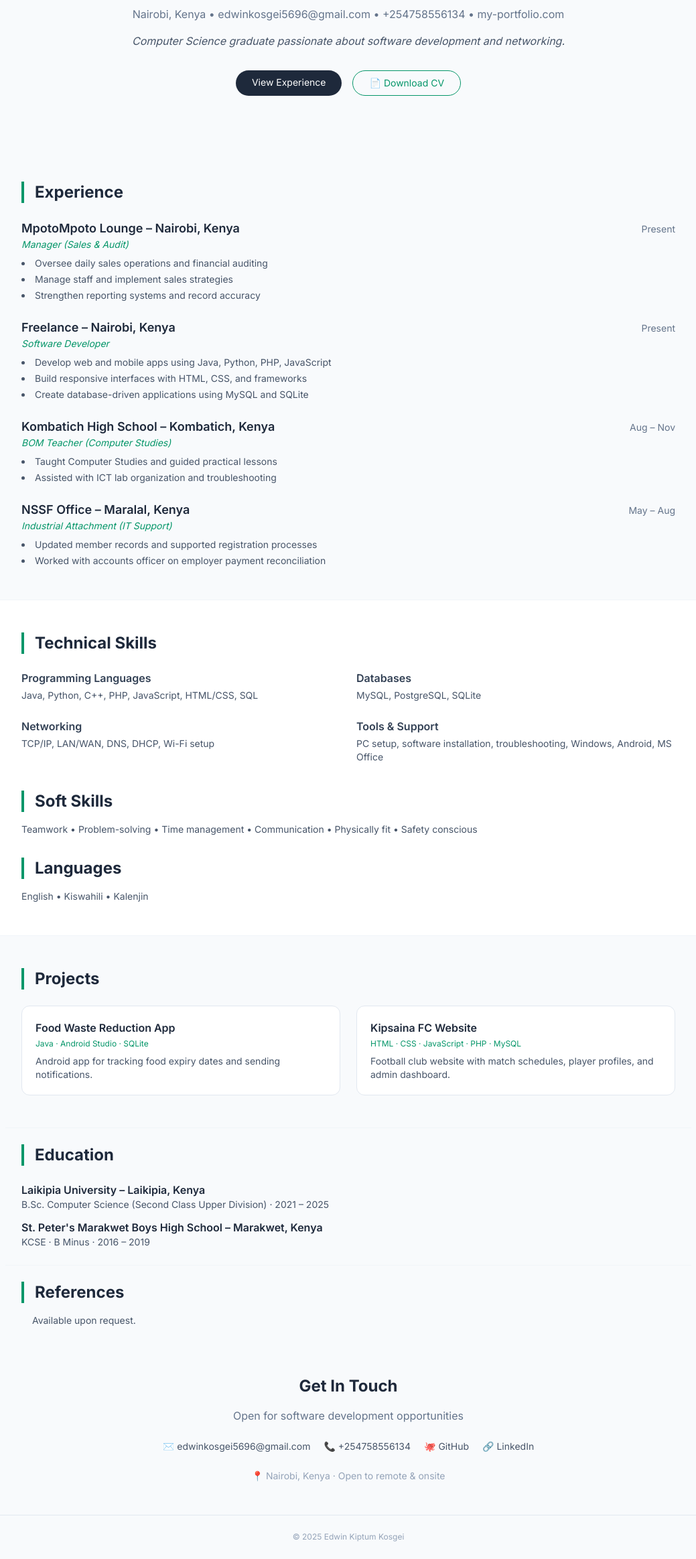
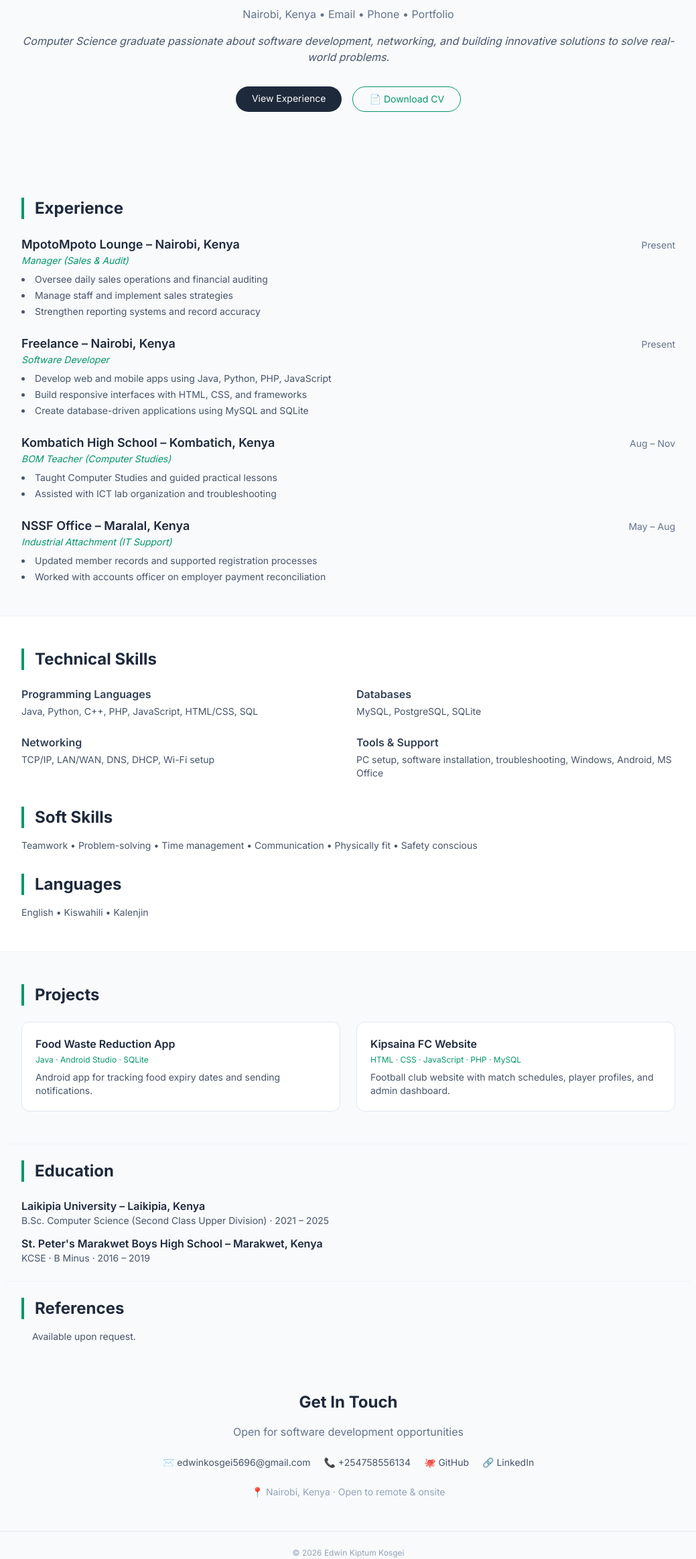
Before and after one commit to EDWIN56-arch/my-portfolio, a plain HTML site: page index.html in a window 1280 px wide. Shown: the part 236-2563 px from the top of the page at 67% size, without its empty margins (120-1159 px from the left). Drawn offline with nearby package versions, Linux system fonts and the light colour scheme.

Commit message:
Update index.html

```diff
--- a/index.html
+++ b/index.html
@@ -34,12 +34,12 @@
     <!-- ========== CLICKABLE CONTACT LINE (Like Karume) ========== -->
     <p class="text-slate-500 mt-3">
       Nairobi, Kenya •
-      <a href="mailto:edwinkosgei5696@gmail.com" class="hover:text-emerald-600 hover:underline">edwinkosgei5696@gmail.com</a> •
-      <a href="tel:+254758556134" class="hover:text-emerald-600 hover:underline">+254758556134</a> •
-      <a href="https://my-portfolio-ruby-seven-27.vercel.app/" target="_blank" class="hover:text-emerald-600 hover:underline">my-portfolio.com</a>
+      <a href="mailto:edwinkosgei5696@gmail.com" class="hover:text-emerald-600 hover:underline">Email</a> •
+      <a href="tel:+254758556134" class="hover:text-emerald-600 hover:underline">Phone</a> •
+      <a href="https://my-portfolio-ruby-seven-27.vercel.app/" target="_blank" class="hover:text-emerald-600 hover:underline">Portfolio</a>
     </p>
 
-    <p class="text-slate-600 mt-4 italic">Computer Science graduate passionate about software development and networking.</p>
+    <p class="text-slate-600 mt-4 italic">Computer Science graduate passionate about software development, networking, and building innovative solutions to solve real-world problems.</p>
 
     <div class="flex flex-wrap justify-center gap-4 mt-8">
       <a href="#experience" class="bg-slate-800 text-white px-6 py-2 rounded-full text-sm font-medium hover:bg-slate-700 transition">View Experience</a>
@@ -180,14 +180,14 @@
     <div class="flex flex-wrap justify-center gap-5 text-sm text-slate-600">
       <a href="mailto:edwinkosgei5696@gmail.com" class="hover:text-emerald-600">✉️ edwinkosgei5696@gmail.com</a>
       <a href="tel:+254758556134" class="hover:text-emerald-600">📞 +254758556134</a>
-      <a href="https://github.com/edwinkosgei" target="_blank" class="hover:text-emerald-600">🐙 GitHub</a>
-      <a href="https://linkedin.com/in/edwinkosgei" target="_blank" class="hover:text-emerald-600">🔗 LinkedIn</a>
+      <a href="https://github.com/EDWIN56-arch" target="_blank" class="hover:text-emerald-600">🐙 GitHub</a>
+      <a href="https://www.linkedin.com/in/edwin-kosgei-96540a278?utm_source=share&utm_campaign=share_via&utm_content=profile&utm_medium=android_app" target="_blank" class="hover:text-emerald-600">🔗 LinkedIn</a>
     </div>
     <p class="text-slate-400 text-sm mt-6">📍 Nairobi, Kenya · Open to remote & onsite</p>
   </section>
 
   <footer class="border-t border-slate-200 py-6 text-center text-slate-400 text-xs">
-    © 2025 Edwin Kiptum Kosgei
+    © 2026 Edwin Kiptum Kosgei
   </footer>
 </body>
 </html>
```
